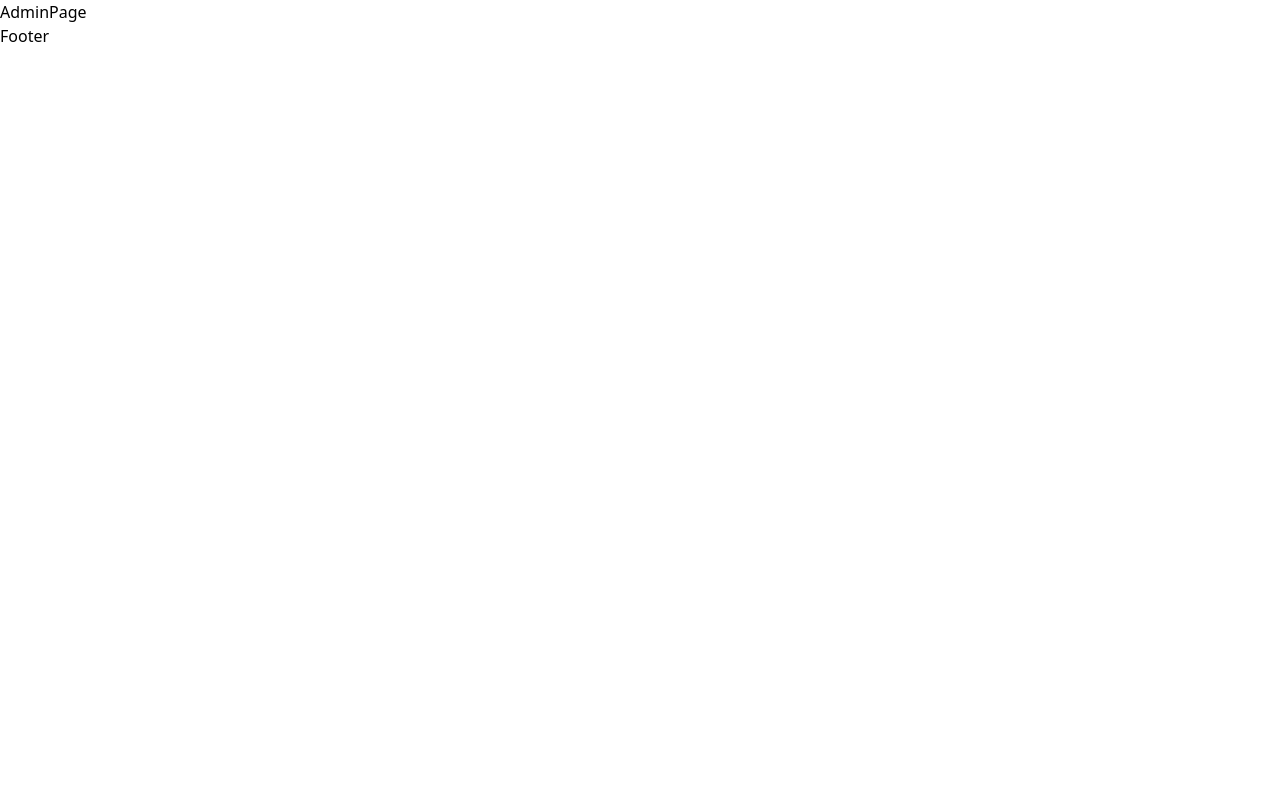
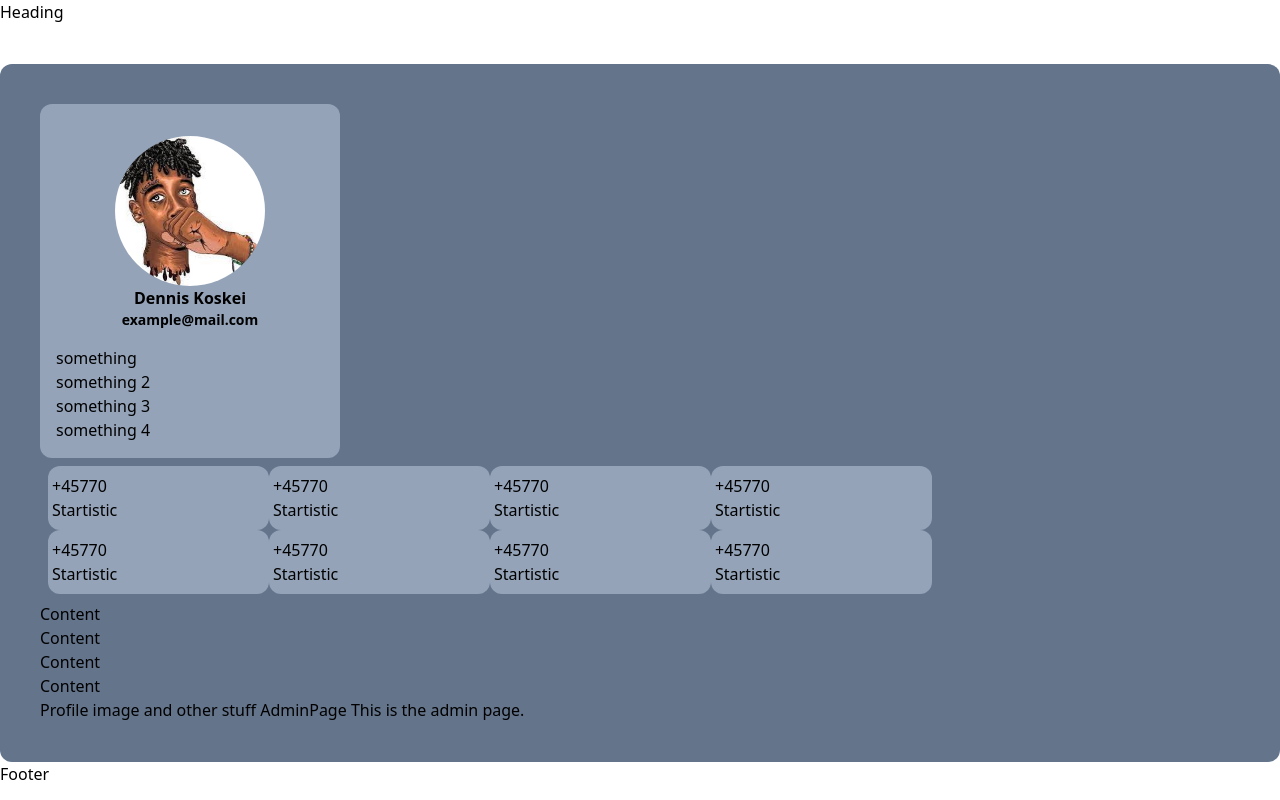
Before and after one commit to DennisKoskei/swiftxpress-coaches-bus-booking-system, a Next.js app: page /admin in a window 1280 px wide. Built offline with nearby package versions, Linux system fonts and the light colour scheme.

Commit message:
Added static code for the admin page

```diff
--- a/app/(routes)/admin/page.jsx
+++ b/app/(routes)/admin/page.jsx
@@ -1,9 +1,77 @@
-import React from 'react'
+import Image from "next/image";
+import React from "react";
 
 const AdminPage = () => {
-  return (
-	<div>AdminPage</div>
-  )
-}
+    return (
+        <div>
+            <div className="header">Heading</div>
+            <div className="container mx-auto flex-row gap-5 justify-around mt-10 p-10 bg-slate-500 rounded-xl ">
+                <div className="w-1/4 bg-slate-400 rounded-xl p-4 justify-center ">
+                    <div className="flex flex-col justify-center items-center p-4 text-center ">
+                        <Image
+                            className="rounded-full "
+                            src="/Assets/profile-pic.png"
+                            width={150}
+                            height={150}
+                            alt="Picture of the author"
+                        />
+                        <h2 className="font-semibold" >Dennis Koskei</h2>
+                        <p className="font-semibold text-sm " >example@mail.com</p>
+                    </div>
+                    <div className="navigation">
+                        <ul>
+                            <li>something</li>
+                            <li>something 2</li>
+                            <li>something 3</li>
+                            <li>something 4</li>
+                        </ul>
+                    </div>
+                </div>
+                <div className="flex-col gap-4 w-3/4">
+                    <div className="flex flex-wrap flex-row m-2 justify-between">
+                      <div className="flex flex-col py-2 px-1 flex-wrap w-1/4 justify-center rounded-xl bg-slate-400">
+                        <h1>+45770</h1>
+                        <p>Startistic</p>
+                      </div>
+                      <div className="flex flex-col py-2 px-1 flex-wrap w-1/4 justify-center rounded-xl bg-slate-400">
+                        <h1>+45770</h1>
+                        <p>Startistic</p>
+                      </div>
+                      <div className="flex flex-col py-2 px-1 flex-wrap w-1/4 justify-center rounded-xl bg-slate-400">
+                        <h1>+45770</h1>
+                        <p>Startistic</p>
+                      </div>
+                      <div className="flex flex-col py-2 px-1 flex-wrap w-1/4 justify-center rounded-xl bg-slate-400">
+                        <h1>+45770</h1>
+                        <p>Startistic</p>
+                      </div>
+                      <div className="flex flex-col py-2 px-1 flex-wrap w-1/4 justify-center rounded-xl bg-slate-400">
+                        <h1>+45770</h1>
+                        <p>Startistic</p>
+                      </div>
+                      <div className="flex flex-col py-2 px-1 flex-wrap w-1/4 justify-center rounded-xl bg-slate-400">
+                        <h1>+45770</h1>
+                        <p>Startistic</p>
+                      </div>
+                      <div className="flex flex-col py-2 px-1 flex-wrap w-1/4 justify-center rounded-xl bg-slate-400">
+                        <h1>+45770</h1>
+                        <p>Startistic</p>
+                      </div>
+                      <div className="flex flex-col py-2 px-1 flex-wrap w-1/4 justify-center rounded-xl bg-slate-400">
+                        <h1>+45770</h1>
+                        <p>Startistic</p>
+                      </div>
+                    </div>
+                    <div className="Content">Content </div>
+                    <div className="">Content</div>
+                    <div className="">Content</div>
+                    <div className="">Content</div>
+                    Profile image and other stuff AdminPage This is the admin
+                    page.
+                </div>
+            </div>
+        </div>
+    );
+};
 
-export default AdminPage
+export default AdminPage;
```
